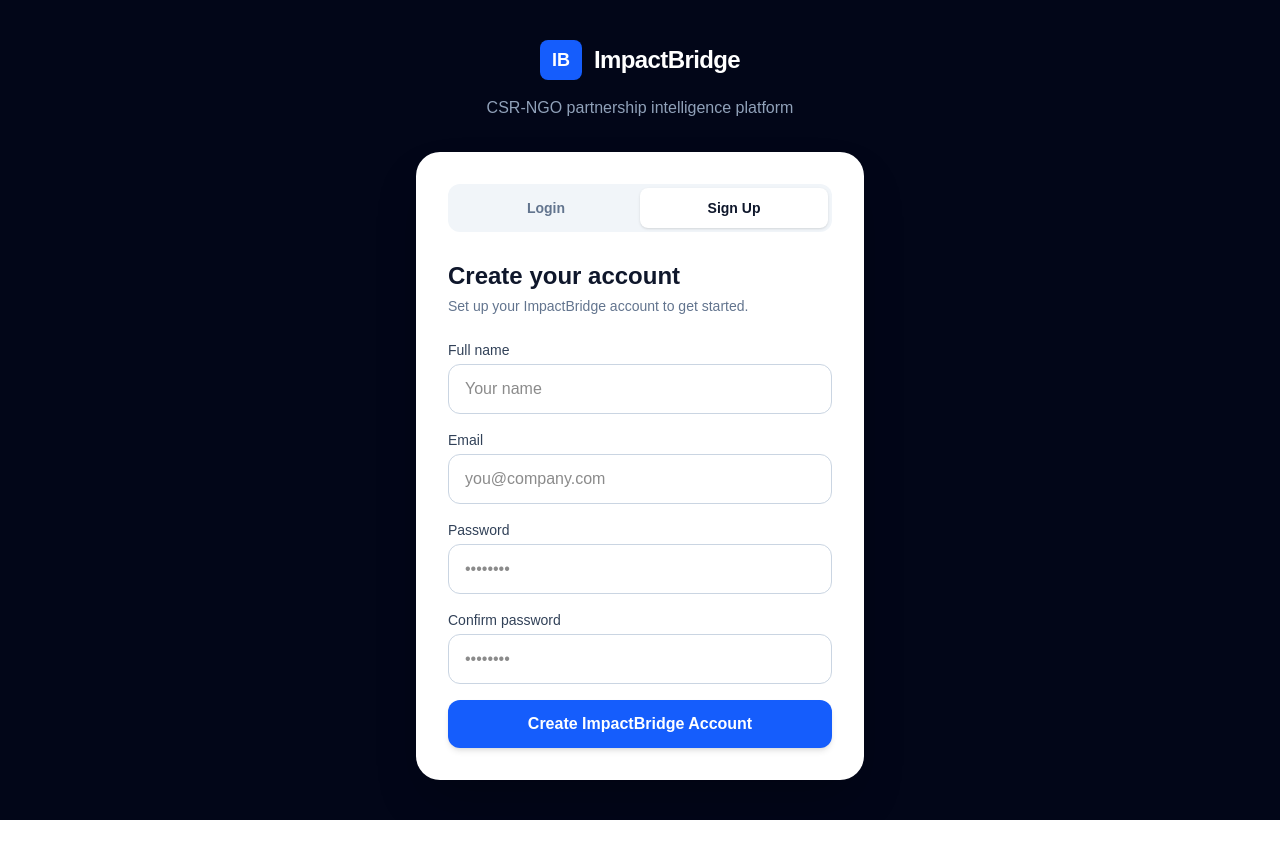
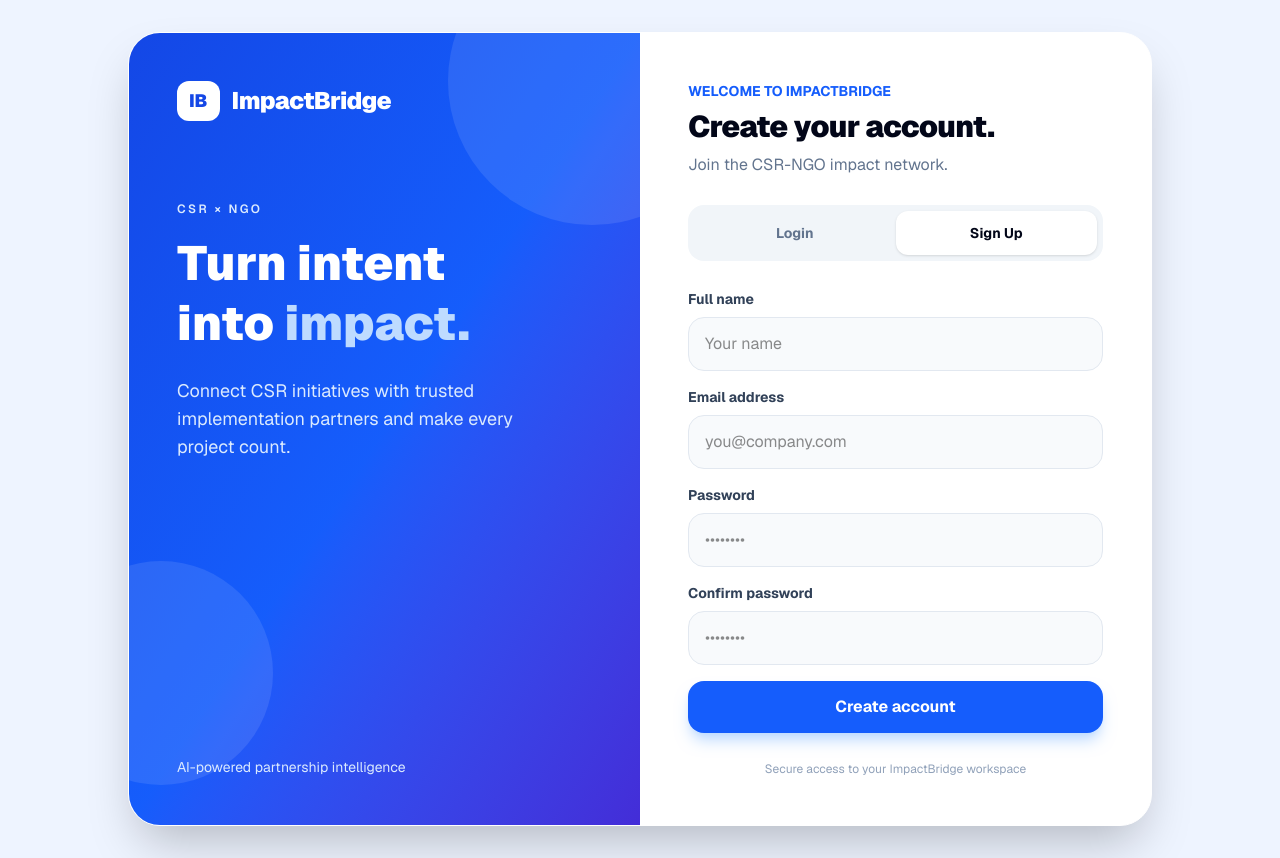
Before and after one commit to Karanramesh2008/Impact_Bridge, a Next.js app: page /auth in a window 1280 px wide. Both pictures are taken after a click on the button "Sign Up". Before the commit the page ends 820 px from the top, so only its background shows below. Built offline with nearby package versions, Linux system fonts and the light colour scheme.

Commit message:
ui: redesign ImpactBridge login page

```diff
--- a/app/auth/page.tsx
+++ b/app/auth/page.tsx
@@ -18,66 +18,45 @@ export default function AuthPage() {
   const handleSubmit = async (event: FormEvent<HTMLFormElement>) => {
     event.preventDefault();
     setError('');
-
-    if (mode === 'signup' && password !== confirmPassword) {
-      setError('Passwords do not match.');
-      return;
-    }
-
+    if (mode === 'signup' && password !== confirmPassword) { setError('Passwords do not match.'); return; }
     setLoading(true);
     try {
-      const response = await fetch('/api/auth', {
-        method: 'POST',
-        headers: { 'Content-Type': 'application/json' },
-        body: JSON.stringify({ mode, name, email, password }),
-      });
+      const response = await fetch('/api/auth', { method: 'POST', headers: { 'Content-Type': 'application/json' }, body: JSON.stringify({ mode, name, email, password }) });
       const data = await response.json();
-
-      if (!response.ok) {
-        throw new Error(data.detail || 'Authentication failed.');
-      }
-
+      if (!response.ok) throw new Error(data.detail || 'Authentication failed.');
       localStorage.setItem('impactbridge_authenticated', 'true');
       localStorage.setItem('impactbridge_user_email', data.user.email);
       localStorage.setItem('impactbridge_user_name', data.user.name);
-      localStorage.setItem('impactbridge_auth_token', data.token);
+      localStorage.removeItem('impactbridge_auth_token');
       router.replace('/');
-    } catch (err) {
-      setError(err instanceof Error ? err.message : 'Authentication failed.');
-    } finally {
-      setLoading(false);
-    }
+    } catch (err) { setError(err instanceof Error ? err.message : 'Authentication failed.'); }
+    finally { setLoading(false); }
   };
 
   return (
-    <main className="min-h-screen bg-slate-950 flex items-center justify-center px-6 py-10">
-      <div className="w-full max-w-md">
-        <div className="text-center mb-8">
-          <div className="inline-flex items-center gap-3 mb-4">
-            <div className="bg-blue-600 text-white font-bold px-3 py-1.5 rounded-lg text-lg">IB</div>
-            <span className="text-2xl font-extrabold tracking-tight text-white">ImpactBridge</span>
-          </div>
-          <p className="text-slate-400">CSR-NGO partnership intelligence platform</p>
-        </div>
+    <main className="min-h-screen bg-[#eef4ff] flex items-center justify-center px-5 py-8 font-sans">
+      <div className="w-full max-w-5xl min-h-[620px] bg-white rounded-[32px] overflow-hidden shadow-2xl grid md:grid-cols-2 border border-white">
+        <section className="hidden md:flex bg-gradient-to-br from-blue-700 via-blue-600 to-indigo-700 text-white p-12 flex-col justify-between relative overflow-hidden">
+          <div className="absolute -right-24 -top-24 w-72 h-72 rounded-full bg-white/10" />
+          <div className="absolute -left-20 bottom-10 w-56 h-56 rounded-full bg-white/10" />
+          <div className="relative z-10"><div className="flex items-center gap-3"><div className="bg-white text-blue-700 font-black px-3 py-1.5 rounded-xl text-lg">IB</div><span className="text-2xl font-black tracking-tight">ImpactBridge</span></div><div className="mt-20"><p className="text-blue-100 font-semibold uppercase tracking-[0.2em] text-xs">CSR × NGO</p><h2 className="text-5xl font-black leading-tight mt-4">Turn intent<br/>into <span className="text-blue-200">impact.</span></h2><p className="text-blue-100 mt-6 text-lg leading-7 max-w-sm">Connect CSR initiatives with trusted implementation partners and make every project count.</p></div></div>
+          <div className="relative z-10 text-sm text-blue-100">AI-powered partnership intelligence</div>
+        </section>
 
-        <div className="bg-white rounded-3xl p-8 shadow-2xl">
-          <div className="grid grid-cols-2 bg-slate-100 rounded-xl p-1 mb-7">
-            <button type="button" onClick={() => { setMode('login'); setError(''); }} className={`py-2.5 rounded-lg text-sm font-semibold transition ${mode === 'login' ? 'bg-white text-slate-900 shadow-sm' : 'text-slate-500'}`}>Login</button>
-            <button type="button" onClick={() => { setMode('signup'); setError(''); }} className={`py-2.5 rounded-lg text-sm font-semibold transition ${mode === 'signup' ? 'bg-white text-slate-900 shadow-sm' : 'text-slate-500'}`}>Sign Up</button>
-          </div>
-
-          <h1 className="text-2xl font-bold text-slate-900">{mode === 'login' ? 'Welcome back' : 'Create your account'}</h1>
-          <p className="text-sm text-slate-500 mt-1 mb-6">{mode === 'login' ? 'Login to continue to your CSR dashboard.' : 'Set up your ImpactBridge account to get started.'}</p>
-
+        <section className="p-7 sm:p-10 md:p-12 flex flex-col justify-center">
+          <div className="md:hidden flex items-center gap-3 mb-8"><div className="bg-blue-600 text-white font-black px-3 py-1.5 rounded-xl">IB</div><span className="text-xl font-black text-slate-900">ImpactBridge</span></div>
+          <div className="mb-7"><p className="text-blue-600 font-bold text-sm mb-2">WELCOME TO IMPACTBRIDGE</p><h1 className="text-3xl font-black text-slate-950 tracking-tight">{mode === 'login' ? 'Welcome back.' : 'Create your account.'}</h1><p className="text-slate-500 mt-2">{mode === 'login' ? 'Sign in to continue to your dashboard.' : 'Join the CSR-NGO impact network.'}</p></div>
+          <div className="grid grid-cols-2 bg-slate-100 rounded-2xl p-1.5 mb-7"><button type="button" onClick={() => {setMode('login');setError('');}} className={`py-3 rounded-xl text-sm font-bold transition ${mode==='login'?'bg-white text-slate-950 shadow':'text-slate-500'}`}>Login</button><button type="button" onClick={() => {setMode('signup');setError('');}} className={`py-3 rounded-xl text-sm font-bold transition ${mode==='signup'?'bg-white text-slate-950 shadow':'text-slate-500'}`}>Sign Up</button></div>
           <form onSubmit={handleSubmit} className="space-y-4">
-            {mode === 'signup' && <div><label htmlFor="name" className="block text-sm font-medium text-slate-700 mb-1">Full name</label><input id="name" type="text" value={name} onChange={(e) => setName(e.target.value)} className="w-full border border-slate-300 rounded-xl px-4 py-3 focus:outline-none focus:ring-2 focus:ring-blue-600" placeholder="Your name" required /></div>}
-            <div><label htmlFor="email" className="block text-sm font-medium text-slate-700 mb-1">Email</label><input id="email" type="email" value={email} onChange={(e) => setEmail(e.target.value)} className="w-full border border-slate-300 rounded-xl px-4 py-3 focus:outline-none focus:ring-2 focus:ring-blue-600" placeholder="you@company.com" required /></div>
-            <div><label htmlFor="password" className="block text-sm font-medium text-slate-700 mb-1">Password</label><input id="password" type="password" value={password} onChange={(e) => setPassword(e.target.value)} className="w-full border border-slate-300 rounded-xl px-4 py-3 focus:outline-none focus:ring-2 focus:ring-blue-600" placeholder="••••••••" minLength={6} required /></div>
-            {mode === 'signup' && <div><label htmlFor="confirmPassword" className="block text-sm font-medium text-slate-700 mb-1">Confirm password</label><input id="confirmPassword" type="password" value={confirmPassword} onChange={(e) => setConfirmPassword(e.target.value)} className="w-full border border-slate-300 rounded-xl px-4 py-3 focus:outline-none focus:ring-2 focus:ring-blue-600" placeholder="••••••••" minLength={6} required /></div>}
-            {error && <p className="text-sm text-red-600 bg-red-50 border border-red-100 rounded-xl px-3 py-2">{error}</p>}
-            <button type="submit" disabled={loading} className="w-full bg-blue-600 hover:bg-blue-700 disabled:opacity-60 text-white font-semibold py-3 rounded-xl shadow-md transition">{loading ? 'Please wait...' : mode === 'login' ? 'Login to ImpactBridge' : 'Create ImpactBridge Account'}</button>
+            {mode==='signup' && <div><label htmlFor="name" className="block text-sm font-bold text-slate-700 mb-2">Full name</label><input id="name" type="text" value={name} onChange={e=>setName(e.target.value)} className="w-full bg-slate-50 border border-slate-200 rounded-2xl px-4 py-3.5 outline-none focus:border-blue-500 focus:ring-4 focus:ring-blue-100 transition" placeholder="Your name" required /></div>}
+            <div><label htmlFor="email" className="block text-sm font-bold text-slate-700 mb-2">Email address</label><input id="email" type="email" value={email} onChange={e=>setEmail(e.target.value)} className="w-full bg-slate-50 border border-slate-200 rounded-2xl px-4 py-3.5 outline-none focus:border-blue-500 focus:ring-4 focus:ring-blue-100 transition" placeholder="you@company.com" required /></div>
+            <div><label htmlFor="password" className="block text-sm font-bold text-slate-700 mb-2">Password</label><input id="password" type="password" value={password} onChange={e=>setPassword(e.target.value)} className="w-full bg-slate-50 border border-slate-200 rounded-2xl px-4 py-3.5 outline-none focus:border-blue-500 focus:ring-4 focus:ring-blue-100 transition" placeholder="••••••••" minLength={6} required /></div>
+            {mode==='signup' && <div><label htmlFor="confirmPassword" className="block text-sm font-bold text-slate-700 mb-2">Confirm password</label><input id="confirmPassword" type="password" value={confirmPassword} onChange={e=>setConfirmPassword(e.target.value)} className="w-full bg-slate-50 border border-slate-200 rounded-2xl px-4 py-3.5 outline-none focus:border-blue-500 focus:ring-4 focus:ring-blue-100 transition" placeholder="••••••••" minLength={6} required /></div>}
+            {error && <p className="text-sm text-red-600 bg-red-50 border border-red-100 rounded-2xl px-4 py-3">{error}</p>}
+            <button type="submit" disabled={loading} className="w-full bg-blue-600 hover:bg-blue-700 disabled:opacity-60 text-white font-bold py-3.5 rounded-2xl shadow-lg shadow-blue-200 transition-all active:scale-[0.99]">{loading?'Please wait...':mode==='login'?'Sign in':'Create account'}</button>
           </form>
-        </div>
+          <p className="text-center text-xs text-slate-400 mt-7">Secure access to your ImpactBridge workspace</p>
+        </section>
       </div>
     </main>
   );
```
